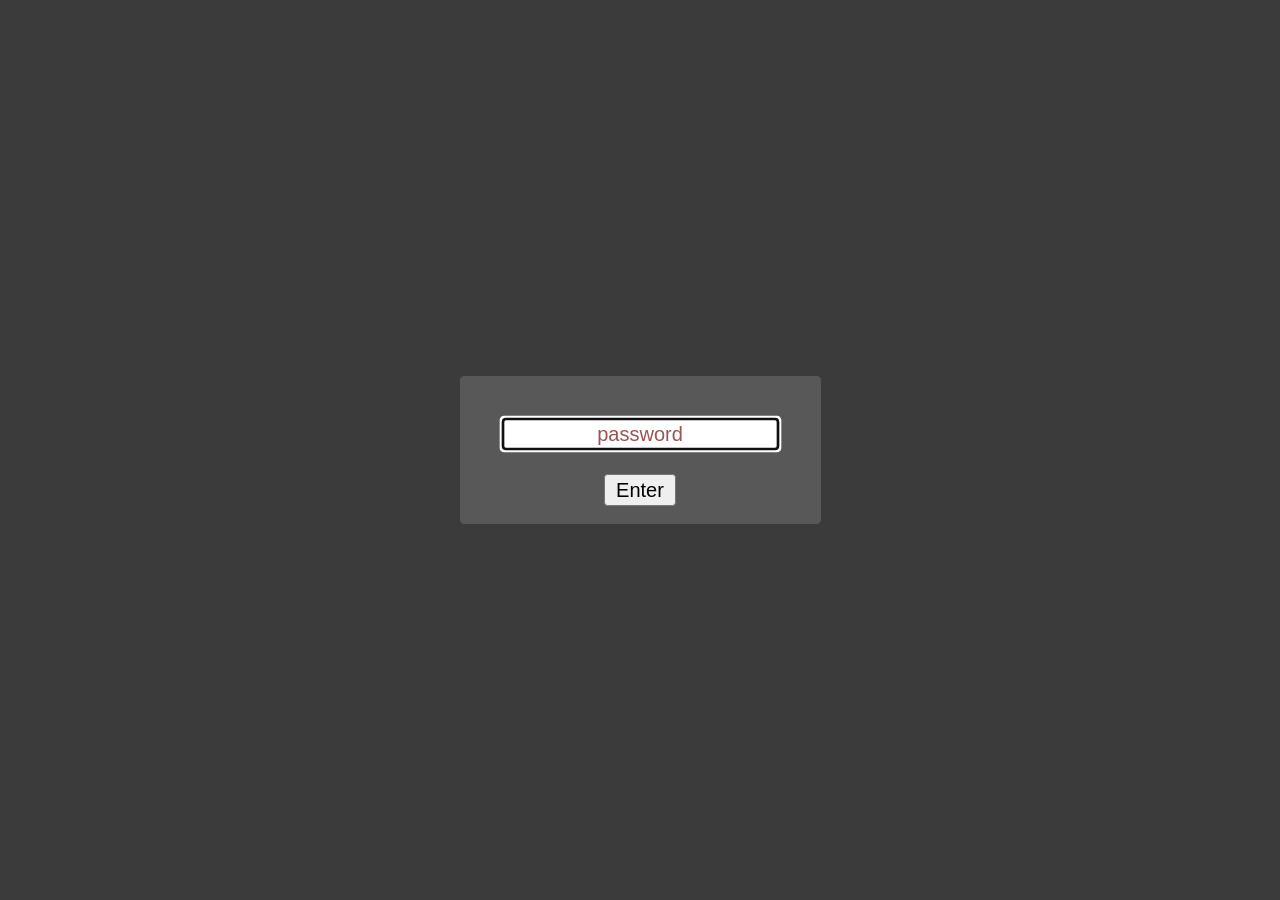
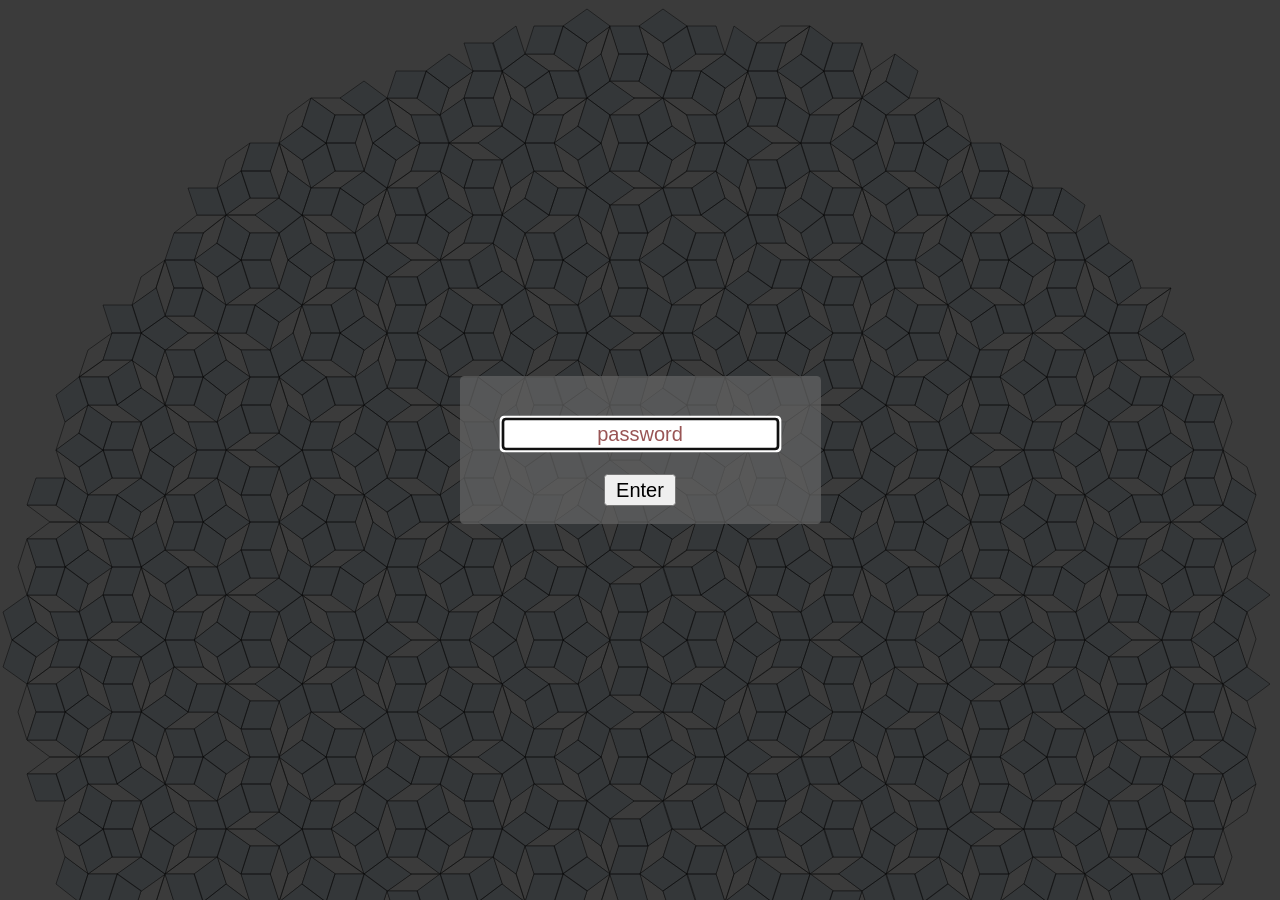
Before and after one commit to tmatsuzawa/tmatsuzawa.github.io, a Jekyll site: the page chofse/chofse.html, which Jekyll copies as it is, in a window 1280 px wide. Built offline with Jekyll 4.4.1, drawn with Linux system fonts in a browser that asks for light colours; a script that is not in the unit is left out.

Commit message:
fixed a bkg bug on the pwd page

```diff
--- a/chofse/41880ee3438c878762e9a1a0fec66bcc23dac767/chofse/index.html
+++ b/chofse/41880ee3438c878762e9a1a0fec66bcc23dac767/chofse/index.html
@@ -9,7 +9,7 @@ category: personal
   <h4>&mdash; "Dobby is FREE!!"</h4>
 </br></br>
 </header>
-<
+
 <div class="main-post-list">
   <ol class="post-list">
     {% for post in paginator.posts %}
--- a/chofse/chofse.html
+++ b/chofse/chofse.html
@@ -11,7 +11,7 @@
 <style>
 
 body {
-	background-image: url('penrose_tiling.jpg');
+	background-image: url('penrose_tiling.png');
 	background-attachment: fixed;
 	color: #333;
 }
```
